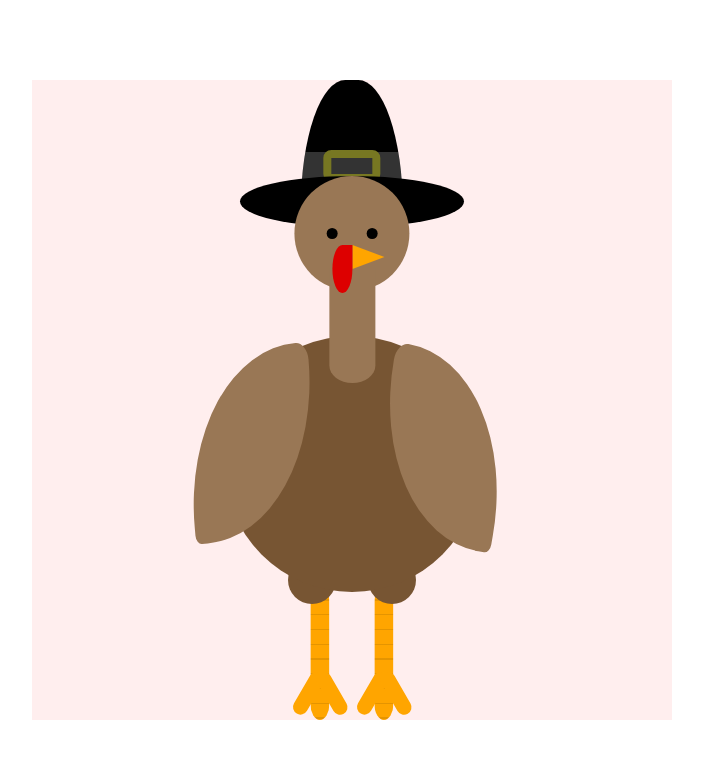
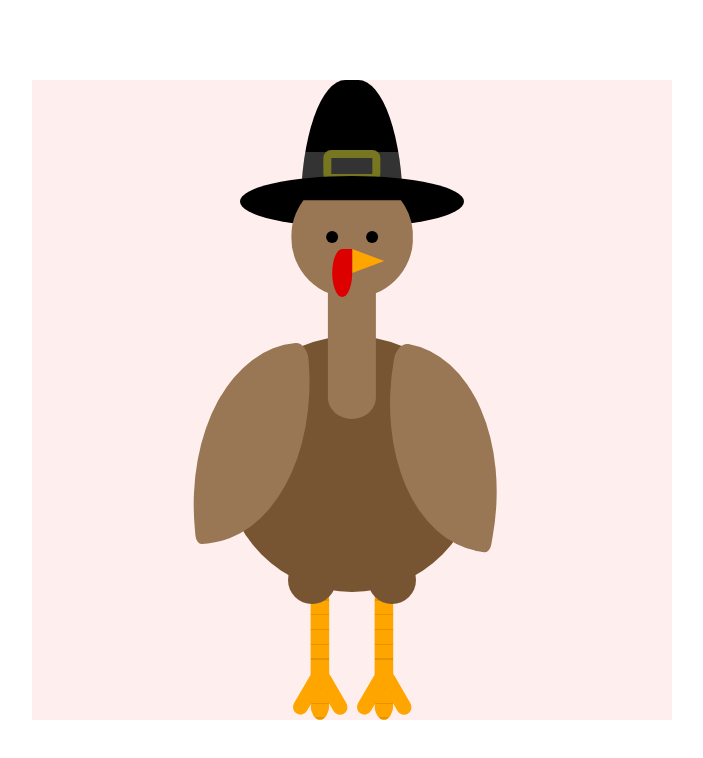
Before and after one commit to skmmks/turkey_2021, a plain HTML site: page index.html in a window 1280 px wide. Shown: the whole page, without its empty margins (288-991 px from the left). Drawn offline with Linux system fonts and the light colour scheme.

Commit message:
update head styling

```diff
--- a/styles.css
+++ b/styles.css
@@ -52,13 +52,14 @@ body {
 }
 
 .head {
-  width: 18%;
-  height: 18%;
+  width: 19%;
+  height: 19%;
   border-radius: 50%;
   background: var(--brown2);
   top: 15%;
   left: 50%;
   transform: translate(-50%, 0);
+  clip-path: polygon(0% 20%, 100% 20%, 100% 500%, 0% 500%);
 }
 
 .head::before {
@@ -66,7 +67,7 @@ body {
   display: block;
   position: absolute;
   width: 40%;
-  height: 100%;
+  height: 120%;
   background: var(--brown2);
   top: 80%;
   left: 50%;
```
